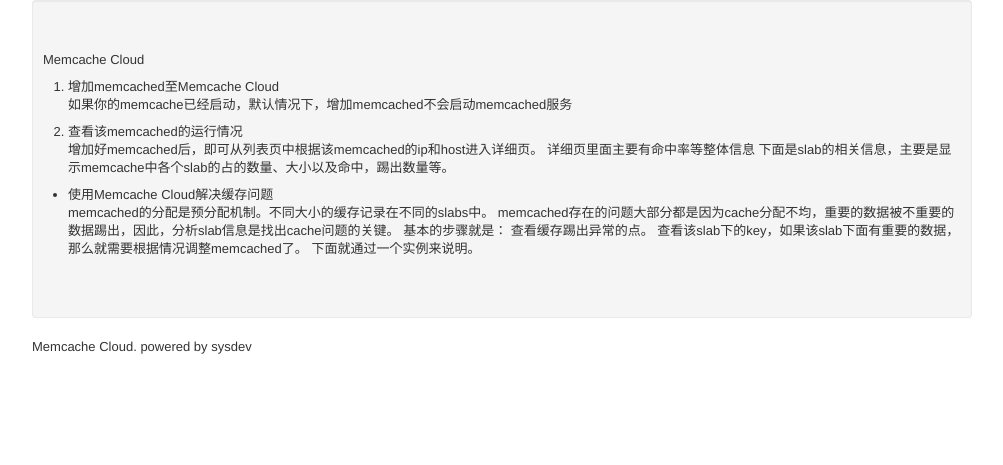
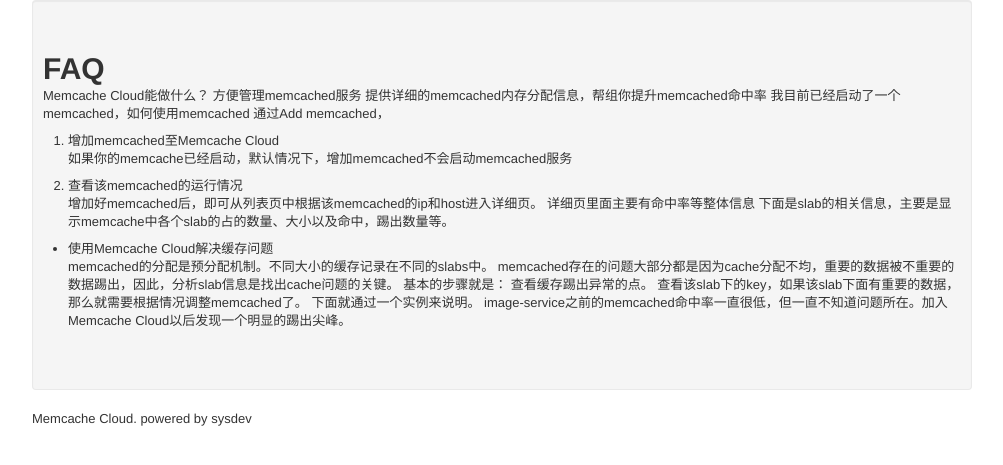
Before and after one commit to mingshi/memcached-cloud, a Flask app: template mc/templates/mc/help/quick_start.html in a window 1280 px wide. Shown: the part 60-525 px from the top of the page, without its empty margins (138-1141 px from the left). Run offline with Flask 2, Linux system fonts and the light colour scheme; the template is opened without the code that fills it, so the values that code supplies are empty; some libraries are stand-ins or nearby versions.

Commit message:
change description text

```diff
--- a/mc/templates/mc/help/quick_start.html
+++ b/mc/templates/mc/help/quick_start.html
@@ -4,7 +4,19 @@
 
 {% block main %}
 <div class="well" style="padding:50px 10px;">
-    <p>Memcache Cloud </p>
+
+    <h1>FAQ</h1>
+
+    Memcache Cloud能做什么？
+
+    方便管理memcached服务
+    提供详细的memcached内存分配信息，帮组你提升memcached命中率
+
+
+    我目前已经启动了一个memcached，如何使用memcached
+    通过Add memcached，
+
+    <p> </p>
 
     <p>
     <ol>
@@ -31,9 +43,7 @@
         查看该slab下的key，如果该slab下面有重要的数据，那么就需要根据情况调整memcached了。
         下面就通过一个实例来说明。
 
-
-
-
+        image-service之前的memcached命中率一直很低，但一直不知道问题所在。加入Memcache Cloud以后发现一个明显的踢出尖峰。
 
 
     </ul>
--- a/mc/templates/mc/memcached_add.html
+++ b/mc/templates/mc/memcached_add.html
@@ -57,7 +57,10 @@
                     <label class="control-label" for="param">Start Parameters</label>
                     <div class="controls">
                         <textarea id="param" name="param"></textarea>
-                        <p class="help-block">input your memcache start parameters,like: -p 11211 -m 16384</p><br />
+                        <p class="help-block">
+                        input additional memcached start parameters(-p, -m are no needed).
+                        <br />for instance: <code> -o hashpower=24 slab_reassign </code>
+                        </p>
                     </div>
                 </div>
                 <div class="controls">
```
